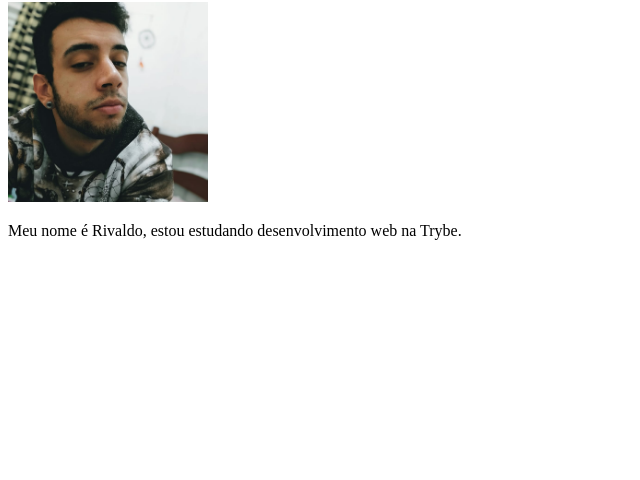
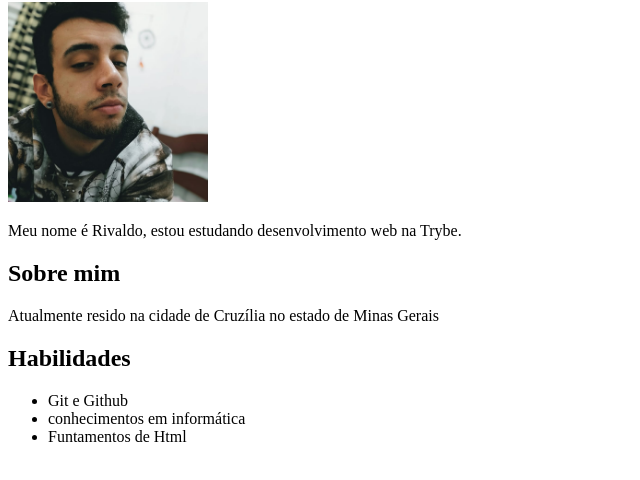
Before and after one commit to rivaldo-maciel/rivaldo-maciel.github.io, a plain HTML site: page index.html in a window 1280 px wide. Shown: the part 78-558 px from the top of the page, without its empty margins (0-640 px from the left). Drawn offline with Linux system fonts and the light colour scheme.

Commit message:
adiciona sobre mim e habilidades

```diff
--- a/index.html
+++ b/index.html
@@ -8,6 +8,15 @@
     <h1>Rivaldo Jose Silva Maciel</h1>
     <img src="/fotoportfolio.jpg" alt="minha foto" width="200px">
     <p>Meu nome é Rivaldo, estou estudando desenvolvimento web na Trybe.</p>
+    <h2>Sobre mim</h2>
+    <p>Atualmente resido na cidade de Cruzília no estado de Minas Gerais</p>
+
+    <h2>Habilidades</h2>
+    <ul>
+      <li>Git e Github</li>
+      <li>conhecimentos em informática</li>
+      <li>Funtamentos de Html</li>
+    </ul>
 
 </body>
 </html>
```
